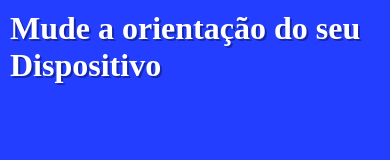
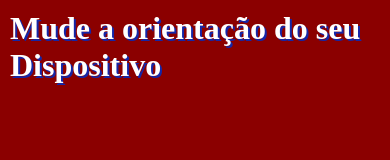
Before and after one commit to dev-alexandre2024/media-queries, a plain HTML site: page mediaqueries-2/index.html in a window 390 px wide. Drawn offline with Linux system fonts and the light colour scheme.

Commit message:
media queries

```diff
--- a/mediaqueries-2/estilos/retrato.css
+++ b/mediaqueries-2/estilos/retrato.css
@@ -1 +1,4 @@
 /* aparelho em pé (portrait) */
+body{
+    background-color: darkred;
+}
```
